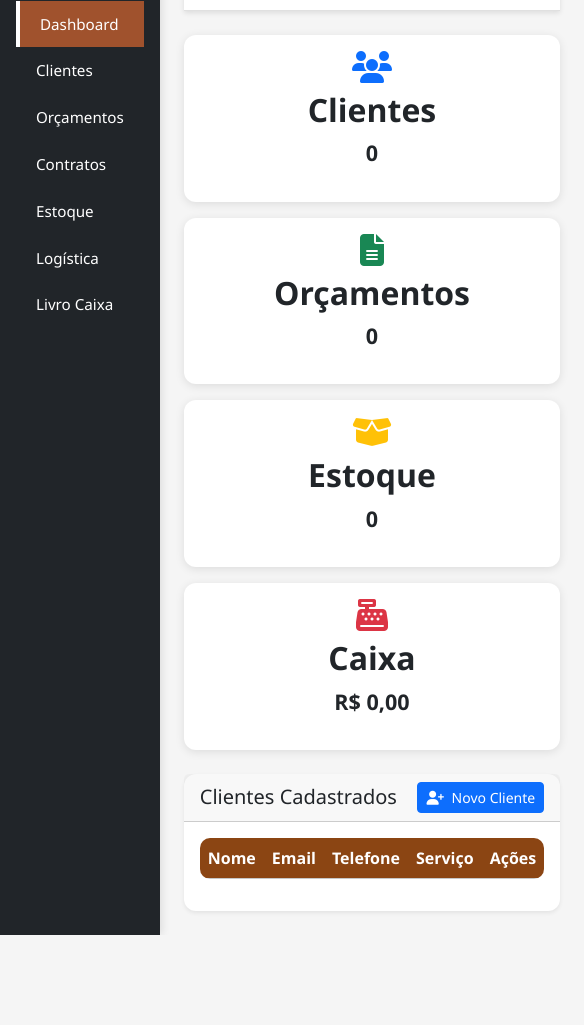
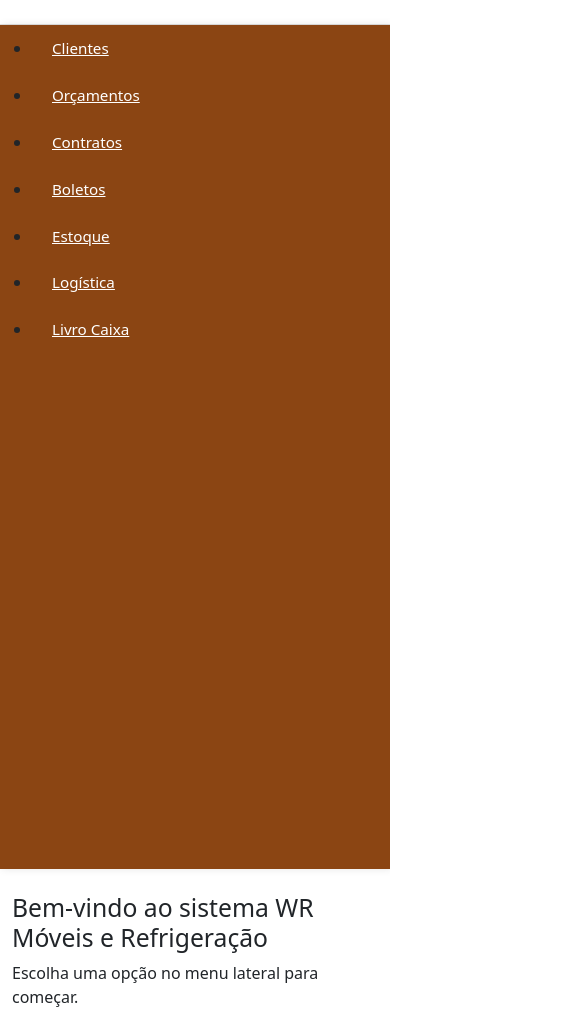
Before and after one commit to LucasGabrielFaustinoDaSilva/WR-moveis-e-refrigera-o, a plain HTML site: page frontend/dashboard.html in a window 390 px wide. Shown: the part 69-1094 px from the top of the page, 584 px wide, since content can reach past the window. Before the commit the page ends 1004 px from the top, so only its background shows below. Drawn offline with nearby package versions, Linux system fonts and the light colour scheme.

Commit message:
Atualizar o dashboard.html

```diff
--- a/frontend/dashboard.html
+++ b/frontend/dashboard.html
@@ -1,158 +1,37 @@
-<!DOCTYPE html>
+<!doctype html>
 <html lang="pt-br">
-<head>
-  <meta charset="UTF-8" />
-  <meta name="viewport" content="width=device-width, initial-scale=1.0"/>
-  <title>Dashboard WR Móveis</title>
-  <link rel="stylesheet" href="https://cdn.jsdelivr.net/npm/bootstrap@5.3.3/dist/css/bootstrap.min.css">
-  <link rel="stylesheet" href="css/dashboard.css" />
-  <script src="https://kit.fontawesome.com/a076d05399.js" crossorigin="anonymous"></script>
-</head>
-<body>
-
-  <div class="dashboard-wrapper d-flex">
-    <!-- Sidebar -->
-    <nav class="sidebar bg-dark text-white p-3">
-      <h2 class="text-center mb-4">WR Painel</h2>
-      <ul class="nav flex-column">
-        <li class="nav-item"><a href="#" class="nav-link active text-white">Dashboard</a></li>
-        <li class="nav-item"><a href="#" class="nav-link text-white">Clientes</a></li>
-        <li class="nav-item"><a href="#" class="nav-link text-white">Orçamentos</a></li>
-        <li class="nav-item"><a href="#" class="nav-link text-white">Contratos</a></li>
-        <li class="nav-item"><a href="#" class="nav-link text-white">Estoque</a></li>
-        <li class="nav-item"><a href="#" class="nav-link text-white">Logística</a></li>
-        <li class="nav-item"><a href="#" class="nav-link text-white">Livro Caixa</a></li>
-      </ul>
+ <head>
+  <meta charset="UTF-8">
+  <meta name="viewport" content="width=device-width, initial-scale=1.0">
+  <title>Dashboard - WR Móveis</title>
+  <link rel="stylesheet" href="../css/dashboard.css">
+  <link rel="stylesheet" href="https://cdn.jsdelivr.net/npm/bootstrap@5.3.2/dist/css/bootstrap.min.css">
+ </head>
+ <body>
+  <div class="topbar"> <button class="menu-toggle" id="toggleMenu">☰</button>
+   <h1 class="topbar-title">Painel Administrativo</h1>
+  </div>
+  <div class="wrapper">
+   <aside class="sidebar" id="sidebar">
+    <nav>
+     <ul>
+      <li><a href="clientes.html">Clientes</a></li>
+      <li><a href="orcamentos.html">Orçamentos</a></li>
+      <li><a href="contratos.html">Contratos</a></li>
+      <li><a href="boletos.html">Boletos</a></li>
+      <li><a href="estoque.html">Estoque</a></li>
+      <li><a href="logistica.html">Logística</a></li>
+      <li><a href="livro-caixa.html">Livro Caixa</a></li>
+     </ul>
     </nav>
-
-    <!-- Conteúdo principal -->
-    <div class="content flex-fill p-4">
-      <!-- Topbar -->
-      <div class="topbar d-flex justify-content-between align-items-center mb-4">
-        <h3 class="m-0">Dashboard</h3>
-        <button class="btn btn-outline-danger btn-sm">Sair</button>
-      </div>
-
-      <!-- Cards -->
-      <div class="row g-3 mb-4">
-        <div class="col-md-3">
-          <div class="card card-stat">
-            <div class="card-body text-center">
-              <i class="fas fa-users fa-2x text-primary mb-2"></i>
-              <h5>Clientes</h5>
-              <p id="totalClientes" class="fs-4 fw-bold">0</p>
-            </div>
-          </div>
-        </div>
-        <div class="col-md-3">
-          <div class="card card-stat">
-            <div class="card-body text-center">
-              <i class="fas fa-file-alt fa-2x text-success mb-2"></i>
-              <h5>Orçamentos</h5>
-              <p class="fs-4 fw-bold">0</p>
-            </div>
-          </div>
-        </div>
-        <div class="col-md-3">
-          <div class="card card-stat">
-            <div class="card-body text-center">
-              <i class="fas fa-box-open fa-2x text-warning mb-2"></i>
-              <h5>Estoque</h5>
-              <p class="fs-4 fw-bold">0</p>
-            </div>
-          </div>
-        </div>
-        <div class="col-md-3">
-          <div class="card card-stat">
-            <div class="card-body text-center">
-              <i class="fas fa-cash-register fa-2x text-danger mb-2"></i>
-              <h5>Caixa</h5>
-              <p class="fs-4 fw-bold">R$ 0,00</p>
-            </div>
-          </div>
-        </div>
-      </div>
-
-      <!-- Tabela de Clientes -->
-      <div class="card shadow-sm">
-        <div class="card-header d-flex justify-content-between align-items-center">
-          <h5 class="mb-0">Clientes Cadastrados</h5>
-          <button class="btn btn-primary btn-sm" data-bs-toggle="modal" data-bs-target="#modalCadastroCliente">
-            <i class="fas fa-user-plus me-1"></i> Novo Cliente
-          </button>
-        </div>
-        <div class="card-body">
-          <div class="table-responsive">
-            <table class="table table-hover align-middle">
-              <thead class="table-light">
-                <tr>
-                  <th>Nome</th>
-                  <th>Email</th>
-                  <th>Telefone</th>
-                  <th>Serviço</th>
-                  <th>Ações</th>
-                </tr>
-              </thead>
-              <tbody id="tabelaClientes">
-                <!-- Dados inseridos pelo JS -->
-              </tbody>
-            </table>
-          </div>
-        </div>
-      </div>
+   </aside>
+   <main class="content">
+    <div class="container mt-4">
+     <h2>Bem-vindo ao sistema WR Móveis e Refrigeração</h2>
+     <p>Escolha uma opção no menu lateral para começar.</p>
     </div>
+   </main>
   </div>
-
-  <!-- Modal Novo Cliente -->
-  <div class="modal fade" id="modalCadastroCliente" tabindex="-1" aria-labelledby="modalCadastroLabel" aria-hidden="true">
-    <div class="modal-dialog">
-      <form class="modal-content" id="formCadastroCliente">
-        <div class="modal-header">
-          <h5 class="modal-title" id="modalCadastroLabel">Cadastrar Cliente</h5>
-          <button type="button" class="btn-close" data-bs-dismiss="modal"></button>
-        </div>
-        <div class="modal-body">
-          <div class="mb-3">
-            <label for="nomeCliente" class="form-label">Nome</label>
-            <input type="text" class="form-control" id="nomeCliente" required>
-          </div>
-          <div class="mb-3">
-            <label for="emailCliente" class="form-label">Email</label>
-            <input type="email" class="form-control" id="emailCliente" required>
-          </div>
-          <div class="mb-3">
-            <label for="telefoneCliente" class="form-label">Telefone</label>
-            <input type="text" class="form-control" id="telefoneCliente" required>
-          </div>
-          <div class="mb-3">
-            <label for="servicoCliente" class="form-label">Serviço</label>
-            <select class="form-select" id="servicoCliente" required>
-              <option disabled selected value="">Escolha uma opção</option>
-              <option value="Móveis Planejados">Móveis Planejados</option>
-              <option value="Refrigeração">Refrigeração</option>
-            </select>
-          </div>
-        </div>
-        <div class="modal-footer">
-          <button type="submit" class="btn btn-success">Salvar</button>
-          <button type="button" class="btn btn-secondary" data-bs-dismiss="modal">Cancelar</button>
-        </div>
-      </form>
-    </div>
-  </div>
-
-  <!-- Toast Notificação -->
-  <div class="toast-container position-fixed bottom-0 end-0 p-3">
-    <div id="toastNotificacao" class="toast text-bg-success border-0" role="alert">
-      <div class="d-flex">
-        <div class="toast-body">Cliente cadastrado com sucesso!</div>
-        <button type="button" class="btn-close btn-close-white me-2 m-auto" data-bs-dismiss="toast"></button>
-      </div>
-    </div>
-  </div>
-
-  <!-- Scripts -->
-  <script src="https://cdn.jsdelivr.net/npm/bootstrap@5.3.3/dist/js/bootstrap.bundle.min.js"></script>
-  <script src="js/dashboard.js"></script>
-</body>
+  <script src="../js/dashboard.js"></script>
+ </body>
 </html>
```
